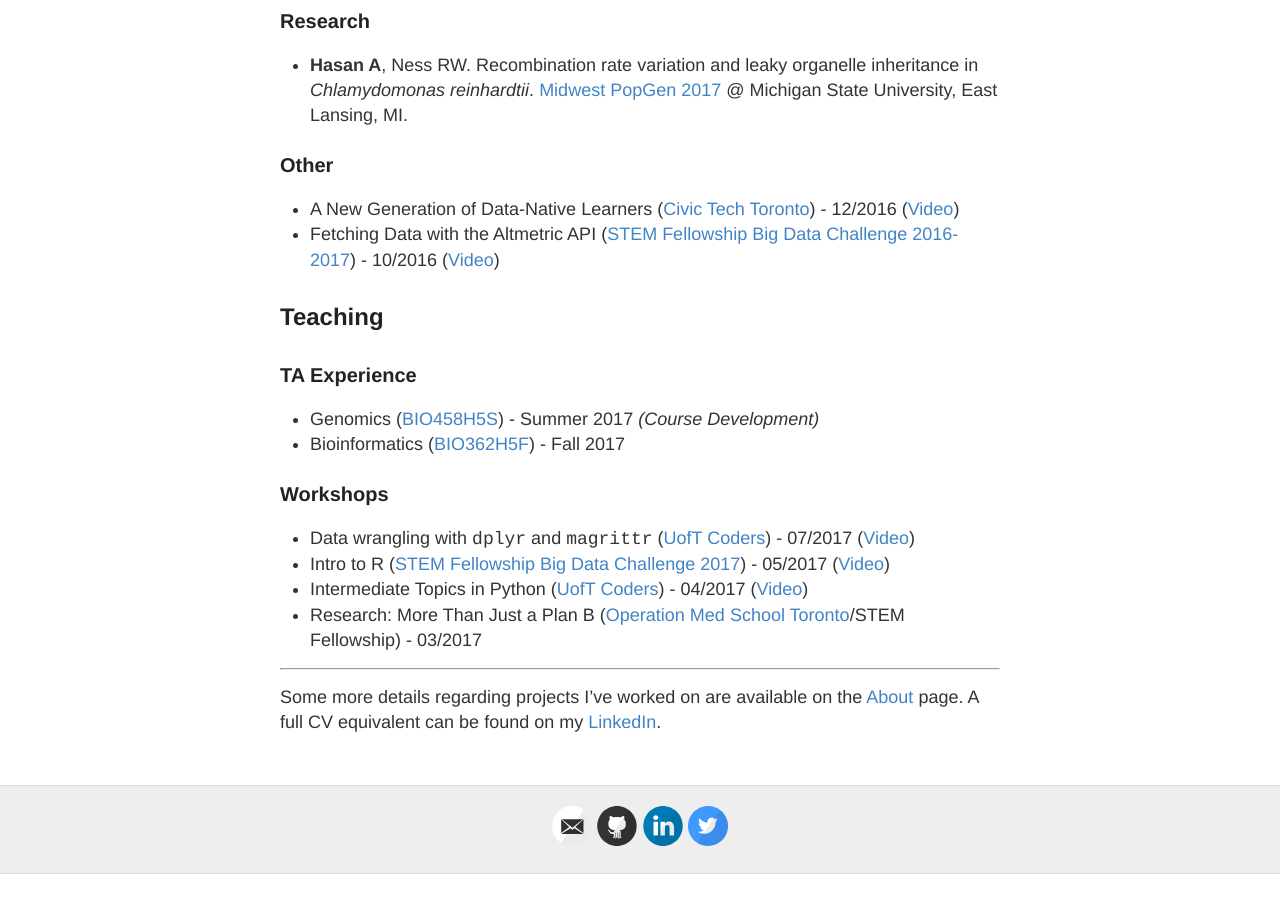
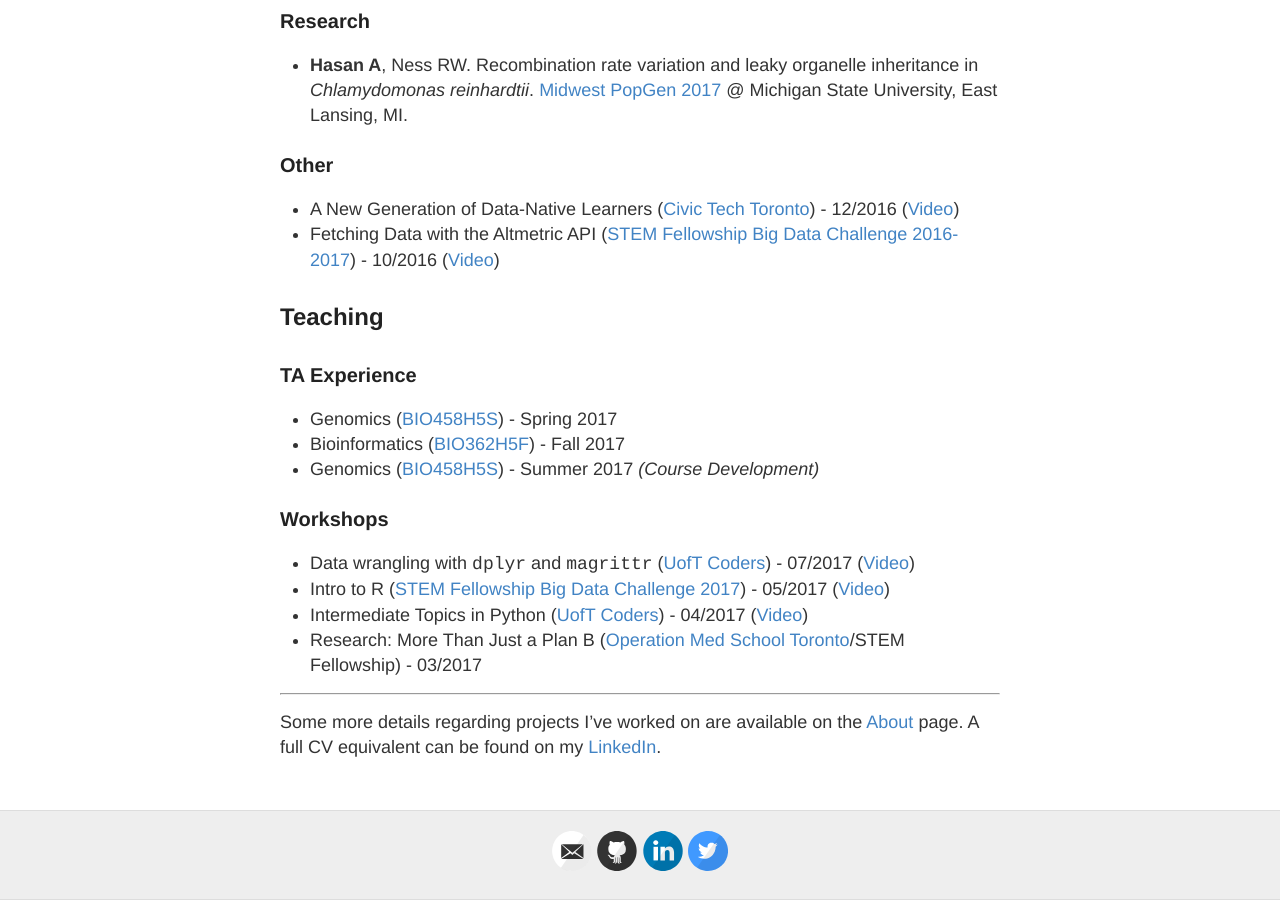
Before and after one commit to aays/site_old, a Jekyll site: the page built from cv.md, in a window 1280 px wide and 900 px high, scrolled down 1302 px. Built offline with Jekyll 4.4.1, drawn with Linux system fonts in a browser that asks for light colours; before the commit the page ends 2176 px from its top, so only the background shows below that.

Commit message:
Update cv.md

```diff
--- a/cv.md
+++ b/cv.md
@@ -45,8 +45,9 @@ Arocha Rosete Y, Morales-Lizcano NP, **Hasan A**, Yoshioka K, Moeder W, Michelut
 
 ### TA Experience
 
+- Genomics ([BIO458H5S](https://student.utm.utoronto.ca/calendar/course_detail.pl?Depart=3&Course=BIO458H5)) - Spring 2017
+- Bioinformatics ([BIO362H5F](https://student.utm.utoronto.ca/calendar/course_detail.pl?Depart=3&Course=BIO362H5)) - Fall 2017
 - Genomics ([BIO458H5S](https://student.utm.utoronto.ca/calendar/course_detail.pl?Depart=3&Course=BIO458H5)) - Summer 2017 _(Course Development)_
-- Bioinformatics ([BIO362H5F](https://student.utm.utoronto.ca/calendar/course_detail.pl?Depart=3&Course=BIO362H5)) - Fall 2017
 
 ### Workshops
 
```
